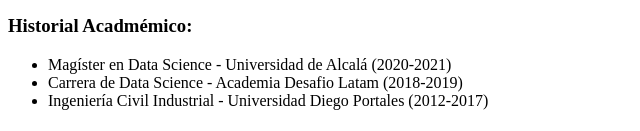
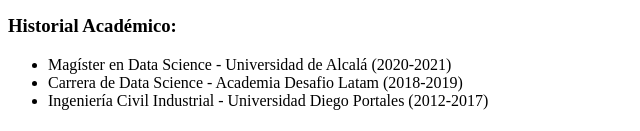
Before and after one commit to javierajau/javierajau.github.io, a plain HTML site: page index.html in a window 1280 px wide. Shown: the part 663-794 px from the top of the page, 0-640 px from the left. Drawn offline with Linux system fonts and the light colour scheme.

Commit message:
Corrección ortográfica
En línea 25 se corrige la escritura de Acadmémico por Académico.

```diff
--- a/index.html
+++ b/index.html
@@ -22,7 +22,7 @@
         <li>Data Scientist - Chilexpress (2019 - 2021)</li>
         <li>Analista Técnico - Penta Vida (2018 - 2019)</li>
     </ul>
-    <h3>Historial Acadmémico:</h3>
+    <h3>Historial Académico:</h3>
     <ul>
         <li>Magíster en Data Science - Universidad de Alcalá (2020-2021)</li>
         <li>Carrera de Data Science - Academia Desafio Latam (2018-2019)</li>
```
